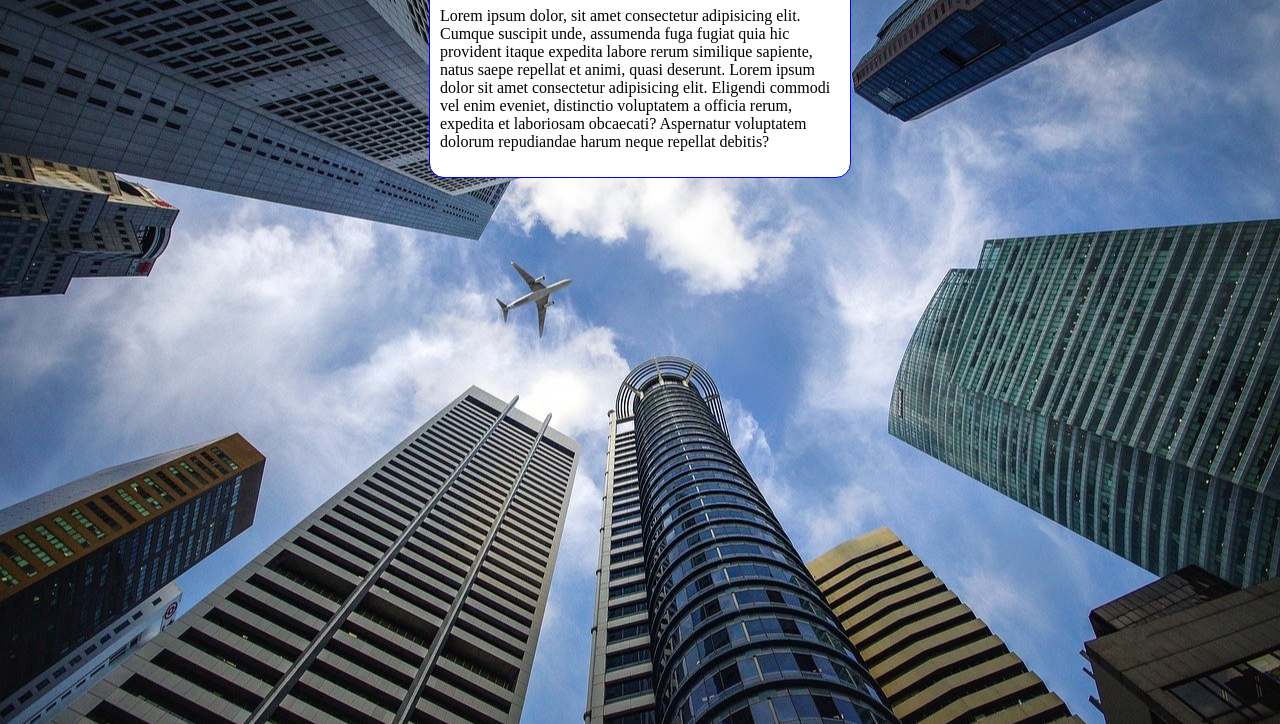
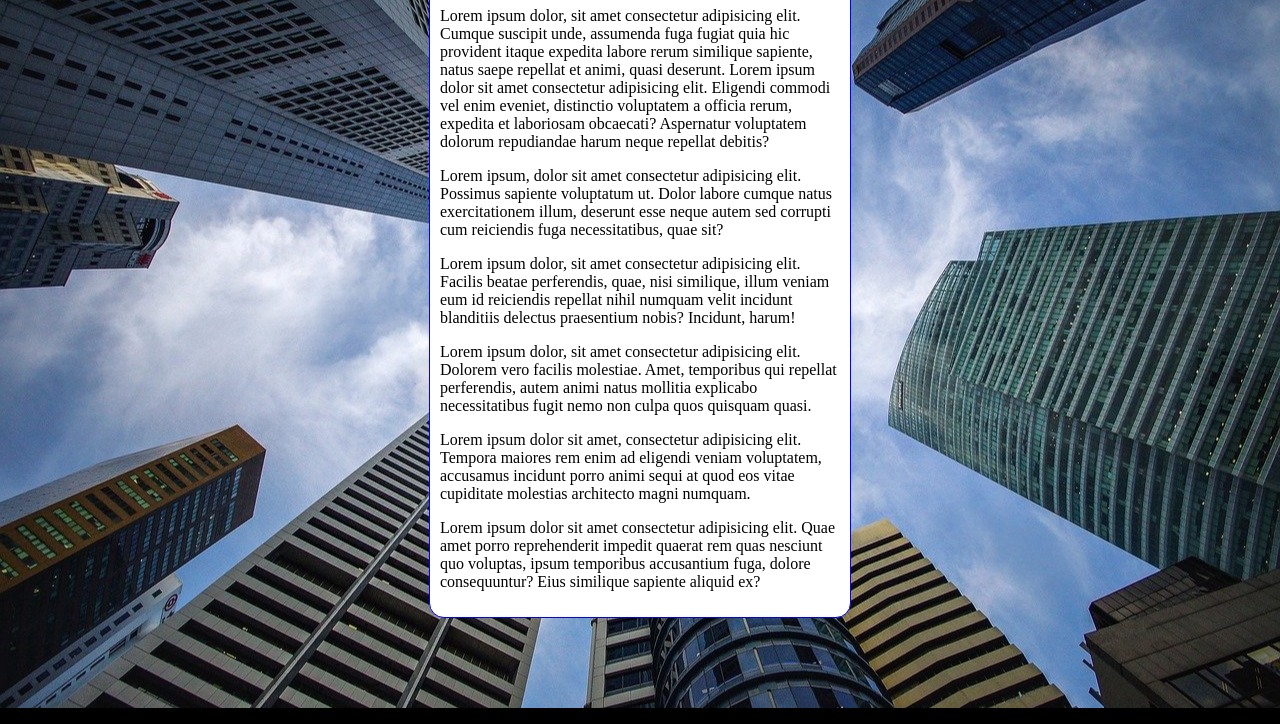
Before and after one commit to givaniarp43aprendis/criando-imagens-de-fundo, a plain HTML site: page fundo06.html in a window 1280 px wide. Shown: the part 92-816 px from the top of the page. Drawn offline with Linux system fonts and the light colour scheme.

Commit message:
acrescentei conteúdo e estilo

```diff
--- a/fundo06.html
+++ b/fundo06.html
@@ -6,17 +6,21 @@
     <title>imag.fundo</title>
     <style>
         body {
+           background: black url(wallpaper002.jpg) center center no-repeat  fixed;
+           background-size: cover;
+           /*o backgrou é um resumo de tudo isso
             height: 100vh;
             background-color: black
             ;
             background-image: url(wallpaper002.jpg);
-            background-position: center center;
-            background-repeat: no-repeat;
-            background-size: auto;
+            background-position: left;
+          background-repeat: no-repeat;
+          background-size: cover;
+          background-attachment: fixed;*/
         }
 main{
     background-color: white;
-    width: 400px;
+   max-width: 400px;
     padding: 10px;
     margin: auto;
     border: 1px solid blue;
@@ -29,6 +33,11 @@ main{
     <main>
         <h1>Teste de imagem de fundo</h1>
         <p>Lorem ipsum dolor, sit amet consectetur adipisicing elit. Cumque suscipit unde, assumenda fuga fugiat quia hic provident itaque expedita labore rerum similique sapiente, natus saepe repellat et animi, quasi deserunt. Lorem ipsum dolor sit amet consectetur adipisicing elit. Eligendi commodi vel enim eveniet, distinctio voluptatem a officia rerum, expedita et laboriosam obcaecati? Aspernatur voluptatem dolorum repudiandae harum neque repellat debitis?</p>
+        <p>Lorem ipsum, dolor sit amet consectetur adipisicing elit. Possimus sapiente voluptatum ut. Dolor labore cumque natus exercitationem illum, deserunt esse neque autem sed corrupti cum reiciendis fuga necessitatibus, quae sit?</p>
+        <p>Lorem ipsum dolor, sit amet consectetur adipisicing elit. Facilis beatae perferendis, quae, nisi similique, illum veniam eum id reiciendis repellat nihil numquam velit incidunt blanditiis delectus praesentium nobis? Incidunt, harum!</p>
+        <p>Lorem ipsum dolor, sit amet consectetur adipisicing elit. Dolorem vero facilis molestiae. Amet, temporibus qui repellat perferendis, autem animi natus mollitia explicabo necessitatibus fugit nemo non culpa quos quisquam quasi.</p>
+        <p>Lorem ipsum dolor sit amet, consectetur adipisicing elit. Tempora maiores rem enim ad eligendi veniam voluptatem, accusamus incidunt porro animi sequi at quod eos vitae cupiditate molestias architecto magni numquam.</p>
+        <p>Lorem ipsum dolor sit amet consectetur adipisicing elit. Quae amet porro reprehenderit impedit quaerat rem quas nesciunt quo voluptas, ipsum temporibus accusantium fuga, dolore consequuntur? Eius similique sapiente aliquid ex?</p>
     </main>
 </body>
 </html>
```
